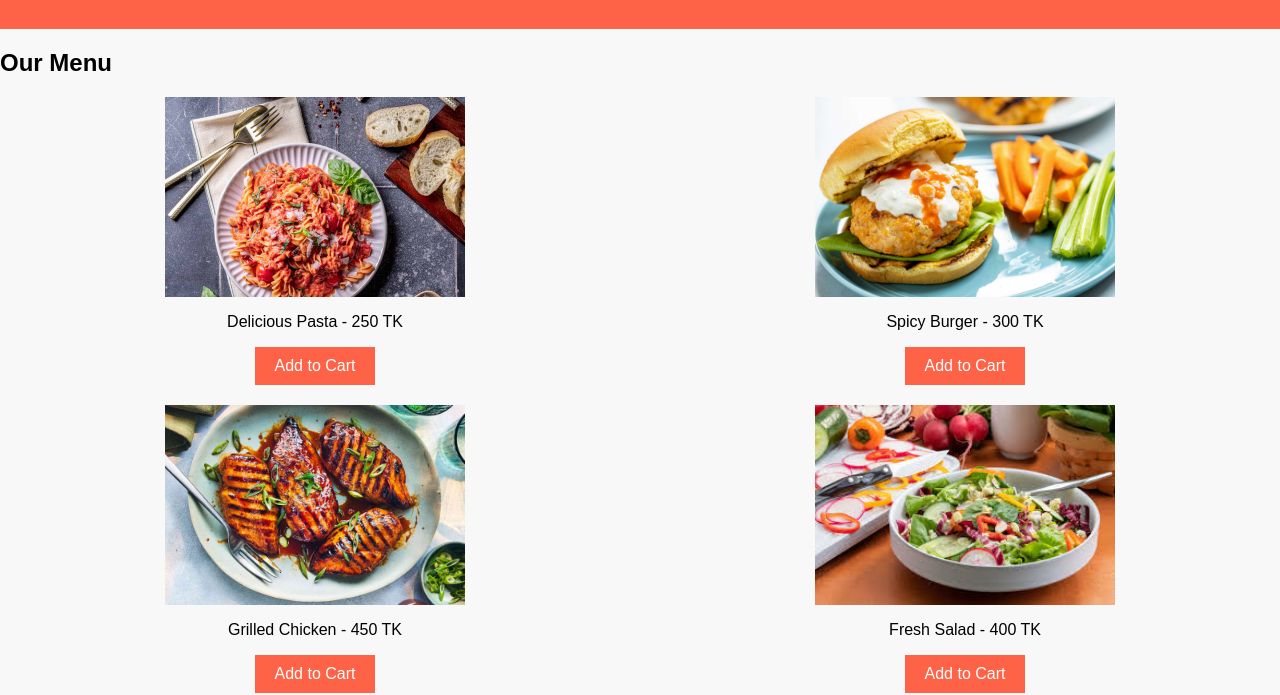
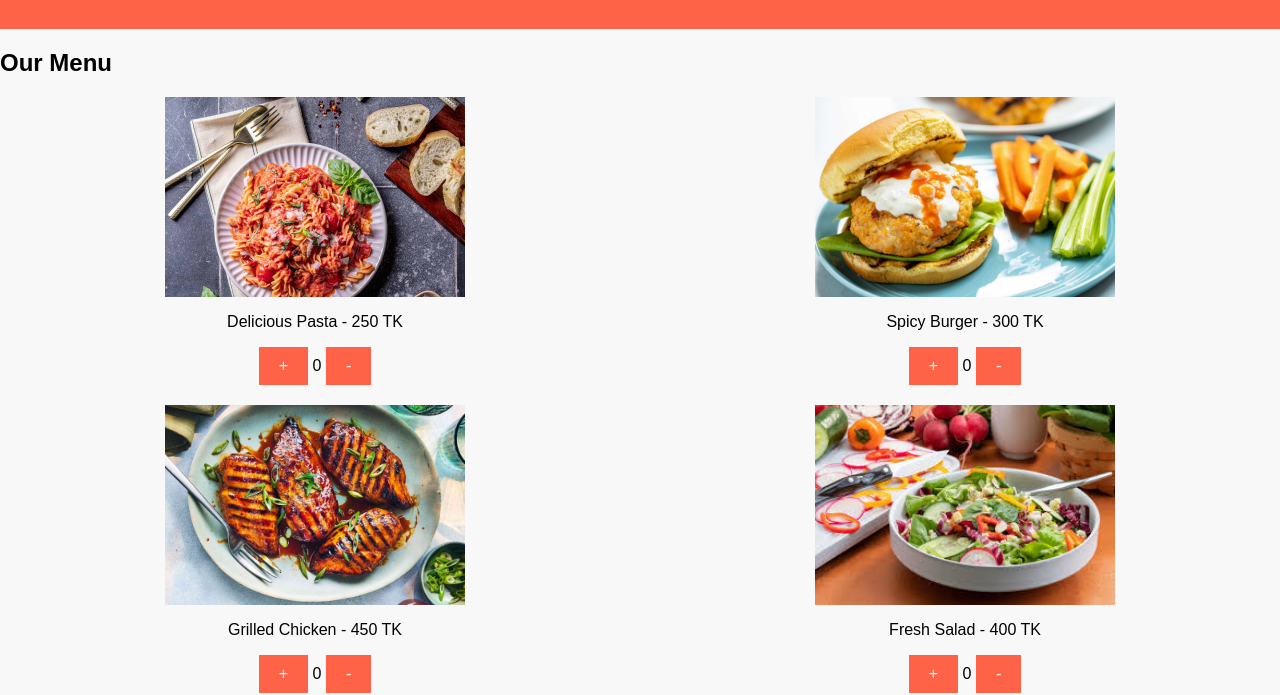
Before and after one commit to JM-Smaron/My-Food-Web, a plain HTML site: page product.html in a window 1280 px wide. Shown: the part 115-810 px from the top of the page. Drawn offline with Linux system fonts and the light colour scheme.

Commit message:
button for adding or deleting product

```diff
--- a/java_for_buttonclick.js
+++ b/java_for_buttonclick.js
@@ -8,8 +8,24 @@ function submitForm() {
 
 
 let totalAmount = 0;
+let cartItems = { pasta: 0, burger: 0, chicken: 0, salad: 0 };
 
-function addToCart(price) {
-    totalAmount += price;
+function updateCart(item, price) {
+    if (price > 0) {
+        cartItems[item]++;
+    } else {
+        if (cartItems[item] > 0) {
+            cartItems[item]--;
+        }
+    }
+
+    // Update the total amount
+    totalAmount = (cartItems["pasta"] * 250) +
+                  (cartItems["burger"] * 300) +
+                  (cartItems["chicken"] * 450) +
+                  (cartItems["salad"] * 400);
+
+    // Update UI
+    document.getElementById(item + "-count").innerText = cartItems[item];
     document.getElementById("totalAmount").innerText = totalAmount;
 }
--- a/product.html
+++ b/product.html
@@ -25,22 +25,30 @@
                 <div class="grid-item">
                     <img src="Pic/pasta.jpg" alt="Food 1" class="food-image">
                     <p>Delicious Pasta - 250 TK</p>
-                    <button onclick="addToCart(250)">Add to Cart</button>
+                    <button onclick="updateCart('pasta', 250)">+</button>
+                    <span id="pasta-count">0</span>
+                    <button onclick="updateCart('pasta', -250)">-</button>
                 </div>
                 <div class="grid-item">
                     <img src="Pic/burger.jpg" alt="Food 2" class="food-image">
                     <p>Spicy Burger - 300 TK</p>
-                    <button onclick="addToCart(300)">Add to Cart</button>
+                    <button onclick="updateCart('burger', 300)">+</button>
+                    <span id="burger-count">0</span>
+                    <button onclick="updateCart('burger', -300)">-</button>
                 </div>
                 <div class="grid-item">
                     <img src="Pic/grilled chicken.jpg" alt="Food 3" class="food-image">
                     <p>Grilled Chicken - 450 TK</p>
-                    <button onclick="addToCart(450)">Add to Cart</button>
+                    <button onclick="updateCart('chicken', 450)">+</button>
+                    <span id="chicken-count">0</span>
+                    <button onclick="updateCart('chicken', -450)">-</button>
                 </div>
                 <div class="grid-item">
                     <img src="Pic/salad.jpg" alt="Food 4" class="food-image">
                     <p>Fresh Salad - 400 TK</p>
-                    <button onclick="addToCart(400)">Add to Cart</button>
+                    <button onclick="updateCart('salad', 400)">+</button>
+                    <span id="salad-count">0</span>
+                    <button onclick="updateCart('salad', -400)">-</button>
                 </div>
             </div>
         </section>
```
